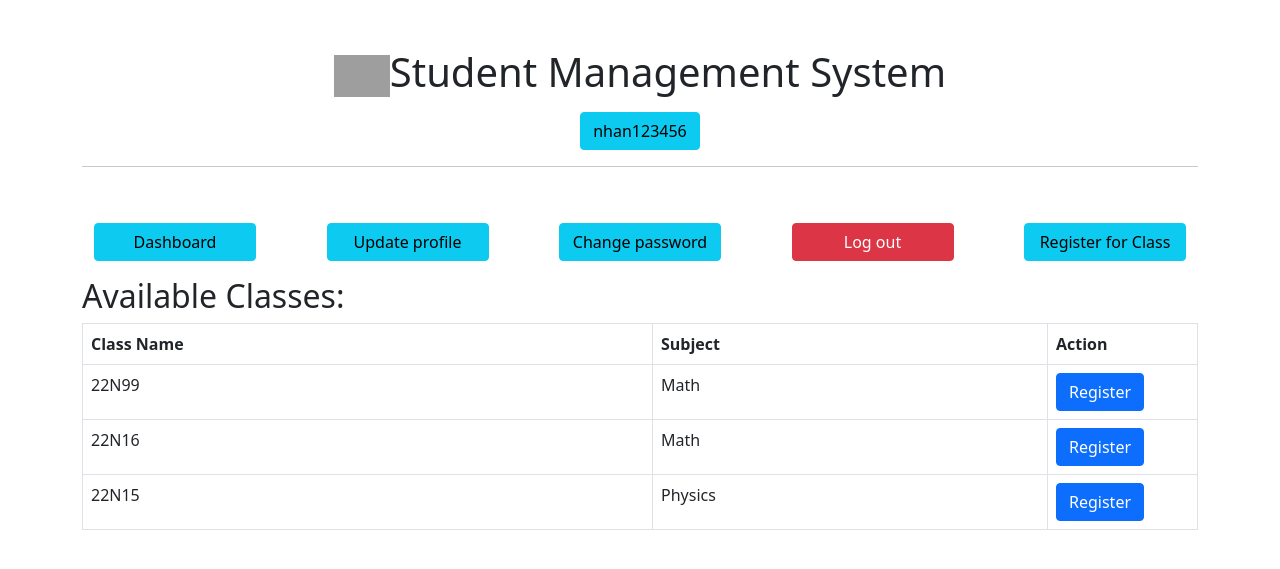
After one commit to hvhuy2004/Flask_Project_CRUD, a Flask app: page /user/classes/available in a window 1280 px wide. The commit adds this page. Shown: the top 569 px of the page. Run offline with Flask 3, Linux system fonts and the light colour scheme; a user stored in the database is signed in; data comes from the database, SQL or seed files in the repository; both versions use the stored data as it was after the commit; grey boxes are pictures that could not be loaded.

Commit message:
classes register

```diff
--- a/main.py
+++ b/main.py
@@ -44,9 +44,11 @@ class Subject(db.Model):
     id_class = db.Column(db.Integer, db.ForeignKey('class.id_class'), nullable=True)
 # Quan hệ class và student:
 class Student_Class(db.Model):
-    id = db.Column(db.Integer, primary_key = True)
-    user_id = db.Column(db.Integer, db.ForeignKey('user.id'), nullable=True)
-    class_id = db.Column(db.Integer, db.ForeignKey('class.id_class'), nullable=True)
+    id = db.Column(db.Integer, primary_key=True)
+    user_id = db.Column(db.Integer, db.ForeignKey('user.id'), nullable=False)
+    class_id = db.Column(db.Integer, db.ForeignKey('class.id_class'), nullable=False)
+    status = db.Column(db.Integer, default=0, nullable=False)  # 0: Pending, 1: Approved
+
 # Tạo bảng trong cơ sở dữ liệu
 with app.app_context():
     db.create_all()
@@ -242,7 +244,7 @@ def user_classes(user_id):
     classes = db.session.query(Class, Subject.name.label('subject_name')) \
         .join(Subject, Class.id_subject == Subject.id_subject) \
         .join(Student_Class, Student_Class.class_id == Class.id_class) \
-        .filter(Student_Class.user_id == user_id).all()
+        .filter(Student_Class.user_id == user_id).filter(Student_Class.status == 1).all()
 
     # Trả về template với thông tin các lớp và môn học
     return render_template('user/classes.html', user=user, classes=classes)
@@ -258,6 +260,50 @@ def class_students(class_id):
     students = db.session.query(User).join(Student_Class).filter(Student_Class.class_id == class_id).all()
 
     return render_template('user/students.html', class_info=class_info, students=students)
+
+
+
+# Sinh viên đăng kí vào 1 lớp
+@app.route('/user/classes/available', methods=['GET'])
+def available_classes():
+    if not session.get('user_id'):
+        flash("You need to log in to view available classes.", "danger")
+        return redirect('/user/')
+
+    user_id = session.get('user_id')
+
+    # Lấy danh sách lớp mà user chưa đăng ký
+    subquery = db.session.query(Student_Class.class_id).filter(Student_Class.user_id == user_id)
+
+    # Truy vấn lớp chưa đăng ký và lấy tên môn học cùng với lớp
+    available_classes = db.session.query(Class, Subject.name.label('subject_name')) \
+        .outerjoin(Subject, Class.id_subject == Subject.id_subject) \
+        .filter(Class.id_class.notin_(subquery)) \
+        .all()
+
+    return render_template('user/available_classes.html', classes=available_classes)
+
+
+@app.route('/user/classes/register/<int:class_id>', methods=['POST'])
+def register_class(class_id):
+    if not session.get('user_id'):
+        flash("You need to log in to register for a class.", "danger")
+        return redirect('/user/')
+
+    user_id = session.get('user_id')
+
+    # Kiểm tra xem đã đăng ký trước đó hay chưa
+    existing_registration = Student_Class.query.filter_by(user_id=user_id, class_id=class_id).first()
+    if existing_registration:
+        flash("You have already registered for this class.", "warning")
+        return redirect('/user/classes/available')
+
+    # Tạo yêu cầu đăng ký mới
+    new_registration = Student_Class(user_id=user_id, class_id=class_id)
+    db.session.add(new_registration)
+    db.session.commit()
+    flash("Class registration request sent. Please wait for admin approval.", "success")
+    return redirect('/user/classes/available')
 
 
 # -------------------admin area-------------------
@@ -411,7 +457,7 @@ def add_class():
 
 @app.route('/admin/class')
 def get_students_in_class():
-    if not session.get('user_id') and session.get('role') == 'admin':
+    if not session.get('user_id') or session.get('role') != 'admin':
         return redirect('/admin')
     id = request.args.get('id', type=int)
     print(id)
@@ -422,10 +468,15 @@ def get_students_in_class():
     if id is None:
         flash("class_id is required")
         return redirect("/admin/class/all")
-    students = db.session.query(User).join(Student_Class, User.id == Student_Class.user_id).filter(Student_Class.class_id == id).add_column(Student_Class.id.label("relative_id")).all()
+
+    # Lấy danh sách sinh viên có status = 1 trong bảng Student_Class
+    students = db.session.query(User).join(Student_Class, User.id == Student_Class.user_id).filter(
+        Student_Class.class_id == id,
+        Student_Class.status == 1  # Chỉ lấy những sinh viên có status = 1
+    ).add_column(Student_Class.id.label("relative_id")).all()
+
     print(students)
-    return render_template("/admin/class's_student.html", class_id = id, class_name = class_info.name,  users = students)
-
+    return render_template("/admin/class's_student.html", class_id=id, class_name=class_info.name, users=students)
 
 
 @app.route('/admin/class/students/add', methods=['GET', 'POST'])
@@ -514,5 +565,43 @@ def delete_class(id):
     return redirect('/admin/class/all')
 
 
+# Admin hiển thị yêu cầu đăng kí lớp
+@app.route('/admin/registration_requests', methods=['GET'])
+def registration_requests():
+    requests = db.session.query(Student_Class, User, Class, Subject).join(
+        User, Student_Class.user_id == User.id
+    ).join(
+        Class, Student_Class.class_id == Class.id_class
+    ).join(
+        Subject, Class.id_subject == Subject.id_subject  # Thêm bảng Subject vào join
+    ).filter(Student_Class.status == 0).all()
+
+    return render_template('admin/registration_requests.html', requests=requests)
+
+
+# Xử lí yêu cầu duyệt vào lớp
+@app.route('/admin/registration_requests/<int:request_id>', methods=['POST'])
+def process_request(request_id):
+
+    action = request.form.get('action')
+    registration_request = Student_Class.query.get(request_id)
+
+    if not registration_request:
+        flash("Request not found.", "danger")
+        return redirect('/admin/registration_requests')
+
+    if action == 'approve':
+        registration_request.status = 1
+        flash("Registration approved successfully.", "success")
+    elif action == 'reject':
+        db.session.delete(registration_request)
+        flash("Registration rejected successfully.", "success")
+    else:
+        flash("Invalid action.", "danger")
+        return redirect('/admin/registration_requests')
+
+    db.session.commit()
+    return redirect('/admin/registration_requests')
+
 if __name__ == '__main__':
     app.run(debug=True)
--- a/templates/admin/navbar.html
+++ b/templates/admin/navbar.html
@@ -12,6 +12,9 @@
         <div class="col-xl-2 col-lg-3 col-md-4 col-sm-6 my-2">
             <a href="/admin/logout" class="btn btn-danger w-100 rounded">Logout</a>
         </div>
-
+        <!-- Thêm nút quản lý yêu cầu đăng ký lớp -->
+        <div class="col-xl-2 col-lg-3 col-md-4 col-sm-6 my-2">
+            <a href="/admin/registration_requests" class="btn btn-warning w-100 rounded">Registration Requests</a>
+        </div>
     </div>
 </div>
--- /dev/null
+++ b/templates/user/available_classes.html
@@ -0,0 +1,37 @@
+{% extends "user/layout.html" %}
+
+{% block content %}
+<div class="container">
+    {% include 'user/navbar.html' %}
+
+    <div class="my-2">
+        <h2>Available Classes:</h2>
+        {% if classes %}
+        <table class="table table-bordered">
+            <thead>
+                <tr>
+                    <th>Class Name</th>
+                    <th>Subject</th>
+                    <th style="width:150px">Action</th>
+                </tr>
+            </thead>
+            <tbody>
+                {% for class_info, subject_name in classes %}
+                <tr>
+                    <td>{{ class_info.name }}</td>
+                    <td>{{ subject_name }}</td>
+                    <td>
+                        <form action="{{ url_for('register_class', class_id=class_info.id_class) }}" method="POST">
+                            <button type="submit" class="btn btn-primary">Register</button>
+                        </form>
+                    </td>
+                </tr>
+                {% endfor %}
+            </tbody>
+        </table>
+        {% else %}
+        <p>No available classes to register.</p>
+        {% endif %}
+    </div>
+</div>
+{% endblock content %}
--- a/templates/user/classes.html
+++ b/templates/user/classes.html
@@ -21,13 +21,13 @@
                     <td>{{ subject_name }}</td>
                     <td>
                         <a href="{{ url_for('class_students', class_id=class.id_class) }}">
-                            <button class="btn btn-info" >See all</button>
+                            <button class="btn btn-info">See all</button>
                         </a>
                     </td>
                 </tr>
                 {% else %}
                 <tr>
-                    <td colspan="3">No classes found for this user.</td>
+                    <td colspan="3">No classes found.</td>
                 </tr>
                 {% endfor %}
             </tbody>
--- a/templates/user/navbar.html
+++ b/templates/user/navbar.html
@@ -12,5 +12,9 @@
         <div class="col-xl-2 col-lg-3 col-md-4 col-sm-6 my-2">
             <a href="/user/logout" class="btn btn-danger w-100 rounded">Log out</a>
         </div>
+        <!-- Thêm nút đăng ký lớp cho người dùng -->
+        <div class="col-xl-2 col-lg-3 col-md-4 col-sm-6 my-2">
+            <a href="/user/classes/available" class="btn btn-info w-100 rounded">Register for Class</a>
+        </div>
     </div>
 </div>
```
Also changed, not shown: templates/admin/registration_requests.html (added, +54 -0 lines), instance/ums.sqlite, 2 other files.
